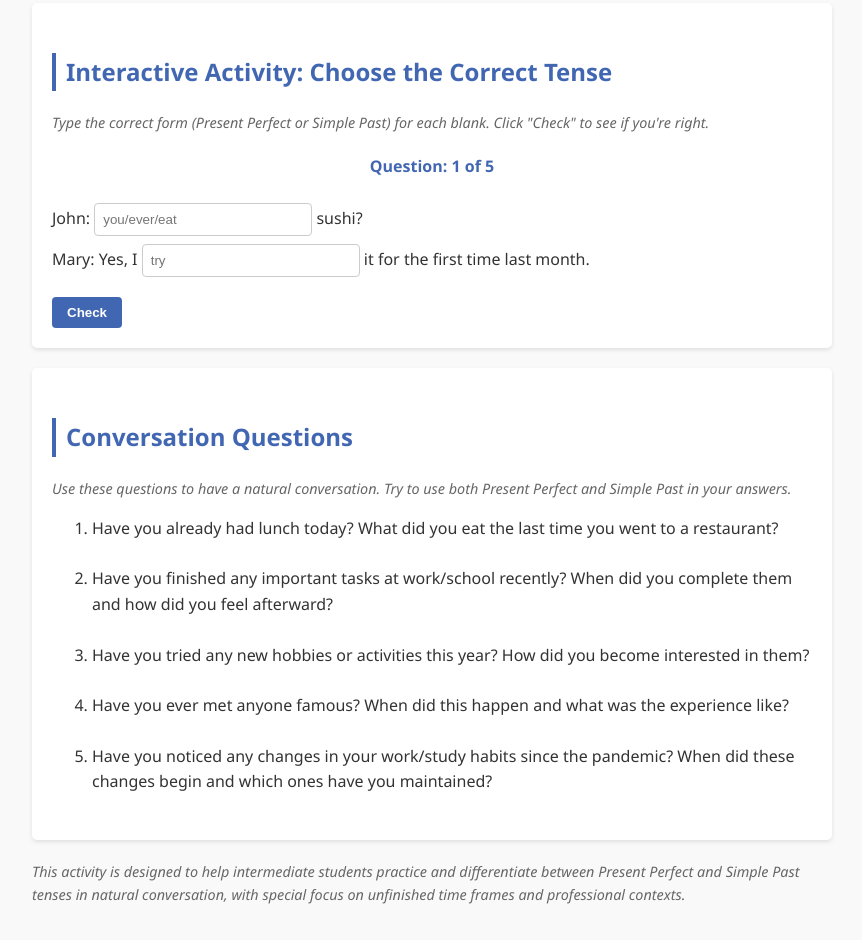
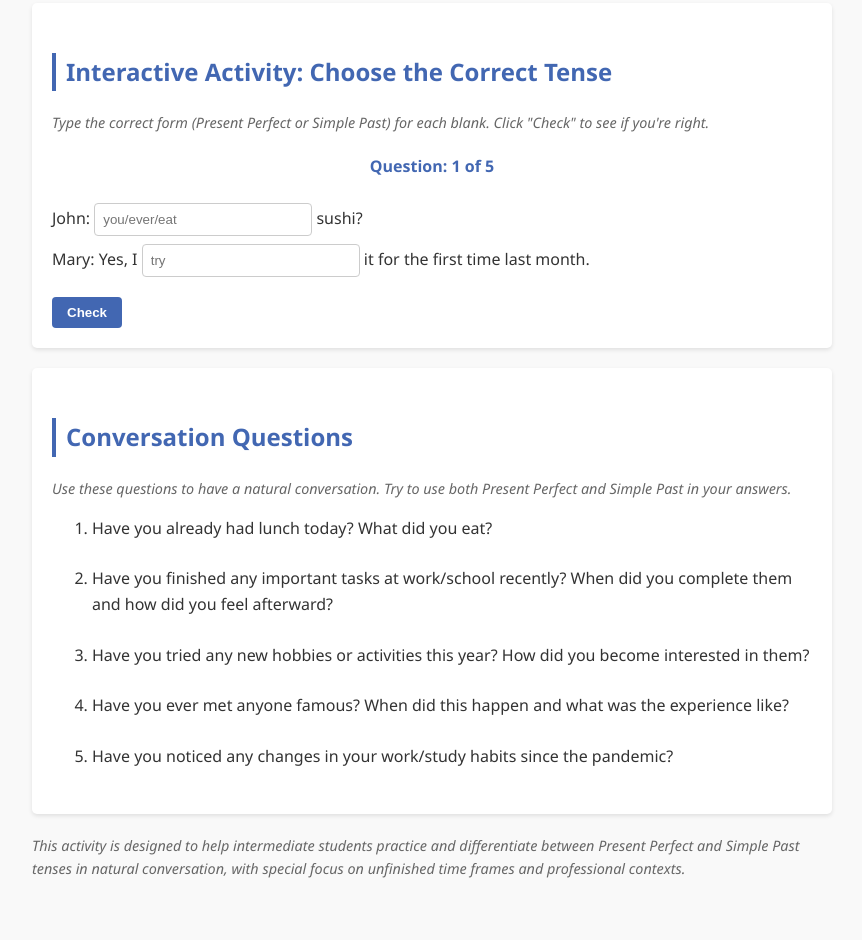
Before and after one commit to englishindoses/eslresources, a plain HTML site: page present-perfect-vs-simple-past.html in a window 1280 px wide. Shown: the part 1420-2360 px from the top of the page, without its empty margins (208-1070 px from the left). After the commit the page ends 2335 px from the top, so only its background shows below. Drawn offline with Linux system fonts and the light colour scheme.

Commit message:
Update present-perfect-vs-simple-past.html
updated questions

```diff
--- a/present-perfect-vs-simple-past.html
+++ b/present-perfect-vs-simple-past.html
@@ -329,11 +329,11 @@
         <h2>Conversation Questions</h2>
         <p class="note">Use these questions to have a natural conversation. Try to use both Present Perfect and Simple Past in your answers.</p>
         <ol>
-            <li>Have you already had lunch today? What did you eat the last time you went to a restaurant?</li>
+            <li>Have you already had lunch today? What did you eat?</li>
             <li>Have you finished any important tasks at work/school recently? When did you complete them and how did you feel afterward?</li>
             <li>Have you tried any new hobbies or activities this year? How did you become interested in them?</li>
             <li>Have you ever met anyone famous? When did this happen and what was the experience like?</li>
-            <li>Have you noticed any changes in your work/study habits since the pandemic? When did these changes begin and which ones have you maintained?</li>
+            <li>Have you noticed any changes in your work/study habits since the pandemic?</li>
         </ol>
     </section>
 
```
